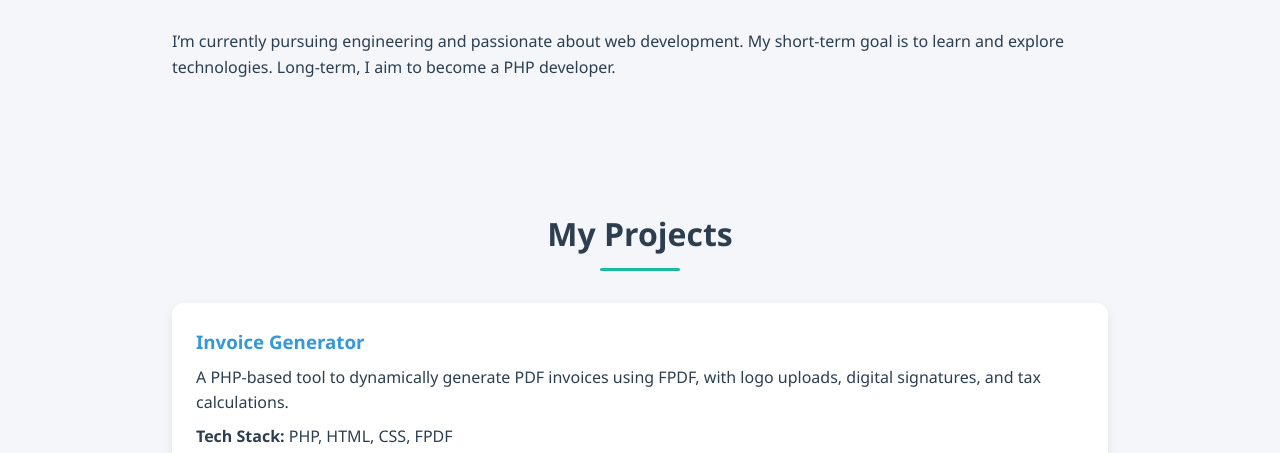
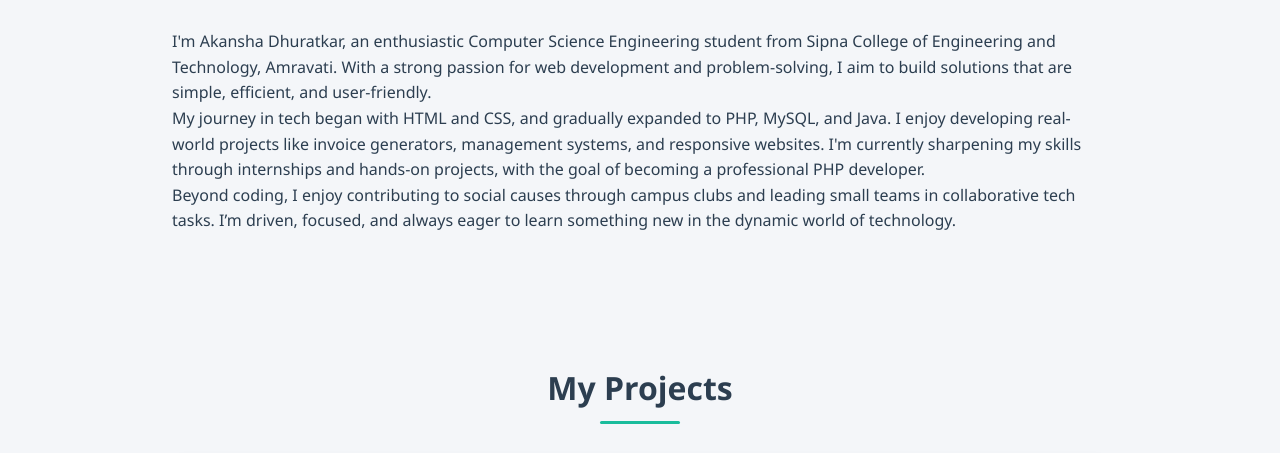
Before and after one commit to akansha-3112/Portfolio, a plain HTML site: page index.html in a window 1280 px wide. Shown: the part 635-1088 px from the top of the page. Drawn offline with Linux system fonts and the light colour scheme.

Commit message:
Update index.html

```diff
--- a/index.html
+++ b/index.html
@@ -39,10 +39,19 @@
   </section>
 
   <!-- About Section -->
-  <section id="about">
-    <h2>About Me</h2>
-    <p>I’m currently pursuing engineering and passionate about web development. My short-term goal is to learn and explore technologies. Long-term, I aim to become a PHP developer.</p>
-  </section>
+ <section id="about">
+  <h2>About Me</h2>
+  <p>
+    I'm Akansha Dhuratkar, an enthusiastic Computer Science Engineering student from Sipna College of Engineering and Technology, Amravati. With a strong passion for web development and problem-solving, I aim to build solutions that are simple, efficient, and user-friendly.
+  </p>
+  <p>
+    My journey in tech began with HTML and CSS, and gradually expanded to PHP, MySQL, and Java. I enjoy developing real-world projects like invoice generators, management systems, and responsive websites. I'm currently sharpening my skills through internships and hands-on projects, with the goal of becoming a professional PHP developer.
+  </p>
+  <p>
+    Beyond coding, I enjoy contributing to social causes through campus clubs and leading small teams in collaborative tech tasks. I’m driven, focused, and always eager to learn something new in the dynamic world of technology.
+  </p>
+</section>
+
 
   <!-- Projects Section -->
   <section id="projects">
```
